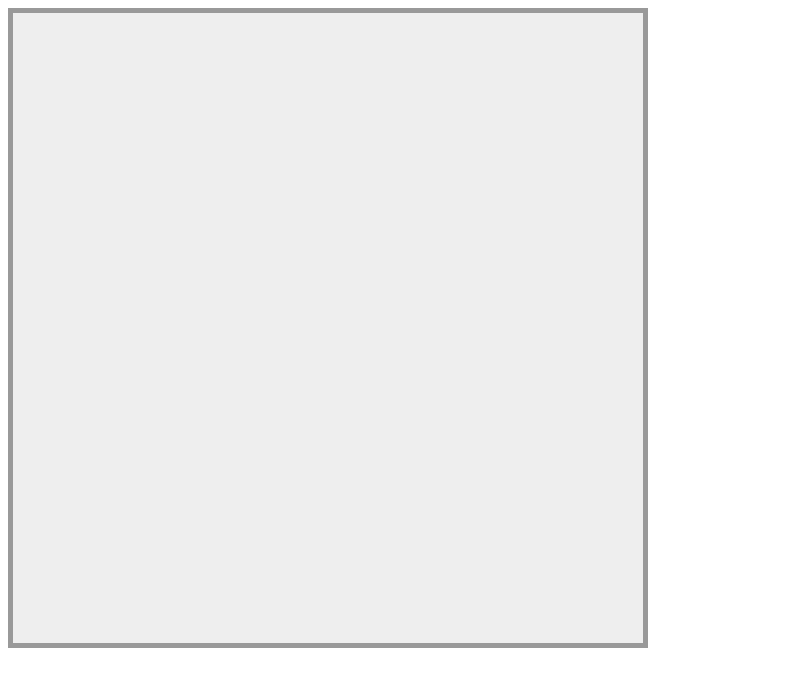
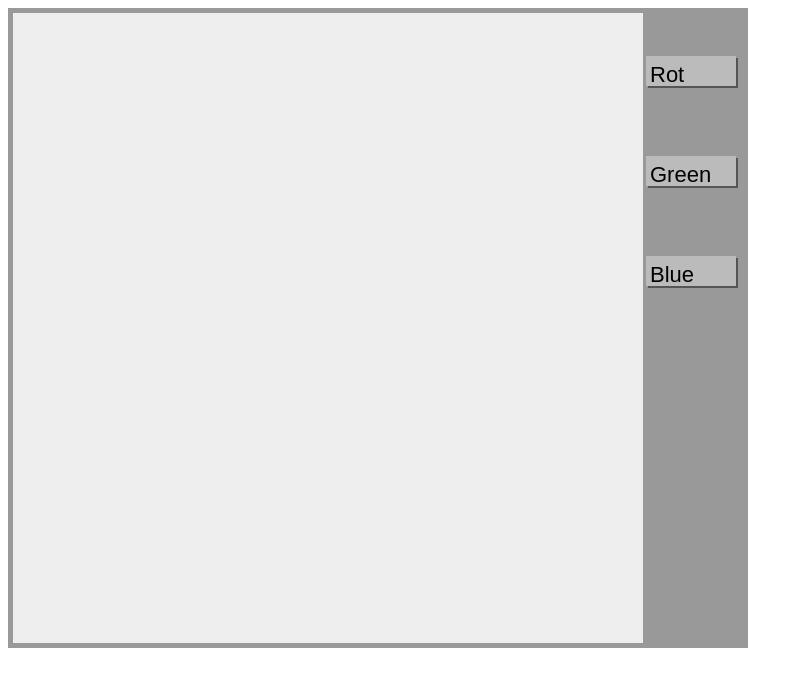
Before and after one commit to slixenfeld/js-fallingsand, a plain HTML site: page base.html in a window 1280 px wide. Shown: the whole page, without its empty margins (0-803 px from the left). Drawn offline with Linux system fonts and the light colour scheme.

Commit message:
buttons update

```diff
--- a/base.html
+++ b/base.html
@@ -5,7 +5,7 @@
   </title>
 </head>
 <body>
-<canvas id="myCanvas" width="640" height="640"></canvas>
+<canvas id="myCanvas" width="740" height="640"></canvas>
 <script type="text/javascript" src="/js-fallingsand/main.js"> </script>
 </body>
 
--- a/main.js
+++ b/main.js
@@ -2,6 +2,8 @@
 //Variablen
 var canvas = document.getElementById("myCanvas");
 var ctx = canvas.getContext("2d");
+
+
 var Width = 640;
 var Height = 640;
 var fps = 120;
@@ -11,9 +13,11 @@ var grid_size = 40;
 var mouse_x = 0;
 var mouse_y = 0;
 var mousedown = false;
-var brush_size = 4;
+var brush_size = 2;
+var pixel2d = [];
 
-var pixel2d = [];
+var active_color = "red";
+
 
 ctx.clearRect(0,0,Width,Height);
 ctx.fillStyle = "#888888"; ctx.fillRect(0,0,Width,Height);
@@ -23,14 +27,52 @@ function Pixel(changed,state){
   this.changed = changed;
   this.state = 0;
   this.next_state = 0;
-  var rand_clr =44 + Math.round((Math.random() * 20)+1);
-  this.color = "#" + rand_clr + ""+ rand_clr + "" + rand_clr;
+  var rand_clr = 11 + Math.round((Math.random() * 20)+1);
+
+  if(active_color == "red"){
+    this.color = "#" + rand_clr + ""+ "00" + "" + rand_clr;
+  }
+  if(active_color == "blue"){
+    this.color = "#" + "00" + ""+ rand_clr + "" + rand_clr;
+  }
+  if(active_color == "green"){
+    this.color = "#" + rand_clr + ""+ rand_clr + "" + "00";
   }
 
-for(var i = 0; i < grid_size; i++){
-  pixel2d[i] = [];
 }
 
+function Setting_Button(text,b_x,b_y){
+  this.Active = false;
+  this.b_x = b_x;
+  this.b_y = b_y;
+  this.b_width = 90;
+  this.b_height = 30;
+  this.text = text;
+}
+Setting_Button.prototype.checkClicked=function(click_x,click_y){
+  var return_v = false;
+  if(click_x > this.b_x && click_x < (this.b_x+this.b_width) &&
+     click_y > this.b_y && click_y < (this.b_y+this.b_height) ){return_v = true;}
+  return return_v;
+}
+Setting_Button.prototype.draw = function(){
+//Draw Rectangles
+  ctx.fillStyle = "#555555"; ctx.fillRect(this.b_x,this.b_y,this.b_width,this.b_height);
+  ctx.fillStyle = "#BBBBBB"; ctx.fillRect(this.b_x-2,this.b_y-2,this.b_width,this.b_height);
+//Draw Text
+  ctx.fillStyle = "#000000"; ctx.font = "22px Arial";
+  ctx.fillText(this.text,this.b_x+2,this.b_y+24);
+}
+
+var Red_Button = new Setting_Button("Rot",640,50);
+var Green_Button = new Setting_Button("Green",640,150);
+var Blue_Button = new Setting_Button("Blue",640,250);
+
+
+
+
+//Initialize Pixel Grid
+for(var i = 0; i < grid_size; i++){pixel2d[i] = [];}
 for(var i = 0; i < grid_size; i++){
   for(var j = 0; j < grid_size; j++){
     pixel2d[j][i] = new Pixel(false,0);
@@ -56,7 +98,18 @@ canvas.addEventListener('mousemove',function(evt){
   mouse_x = mousePos.x;
   mouse_y = mousePos.y;
 },false);
-canvas.addEventListener('mousedown',function(evt){mousedown = true;},false);
+canvas.addEventListener('mousedown',function(evt){mousedown = true;
+  if(Red_Button.checkClicked(mouse_x,mouse_y)){
+    active_color = "red";
+  }
+  if(Green_Button.checkClicked(mouse_x,mouse_y)){
+    active_color = "green";
+  }
+  if(Blue_Button.checkClicked(mouse_x,mouse_y)){
+    active_color = "blue";
+  }
+
+},false);
 canvas.addEventListener('mouseup',function(evt){mousedown=false;
 /*
 alert("["+Math.round(mouse_x/(640/grid_size)-1)+ "]["+Math.round(mouse_y/(640/grid_size)-1)+"]: " +
@@ -68,6 +121,7 @@ function update(){
 }
 
 function place_pixel(){
+  if(mouse_x<Width&&mouse_y<Height){
     var grid_x = Math.round(mouse_x/(640/grid_size)-1);
     var grid_y = Math.round(mouse_y/(640/grid_size)-1);
 
@@ -78,9 +132,14 @@ function place_pixel(){
       }
     }
   }
-
+}
 
 function draw_grid(){
+
+  Red_Button.draw();
+  Green_Button.draw();
+  Blue_Button.draw();
+
   for(var i = 0 ; i < grid_size-1; i++){
     for(var j = 0; j < grid_size-1; j++){
       if(pixel2d[j][i].state == 1){
@@ -118,19 +177,14 @@ function draw_grid(){
     }
   }
 
-//Apply
+//Apply The Change
   for(var i = 0 ; i < grid_size-1; i++){
     for(var j = 0; j < grid_size-1; j++){
       if(pixel2d[j][i].changed == true){
         pixel2d[j][i].state = pixel2d[j][i].next_state;
         if(pixel2d[j][i].state == 1){
-          //var choice = Math.round((Math.random() * 2)+1);
-        //  if(pixel2d[j][i-2].state == 0){
-        //    color = "338833";
-        //  }
-        //  else{
+
             color = pixel2d[j][i].color;
-        //  }
 
           ctx.fillStyle = color; ctx.fillRect(10+(j*(640/grid_size)),10+(i*(640/grid_size)),(640/grid_size),(640/grid_size));
         }else{
@@ -147,6 +201,7 @@ function draw_canvas(){
   //ctx.clearRect(0,0,Width,Height);
   //ctx.fillStyle = "#888888"; ctx.fillRect(0,0,Width,Height);
   //ctx.fillStyle = "#EEEEEE"; ctx.fillRect(5,5,Width-10,Height-10);
+
 }
 
 function loop(timestamp){
```
Lines whose indentation alone changed are shown as unchanged.
